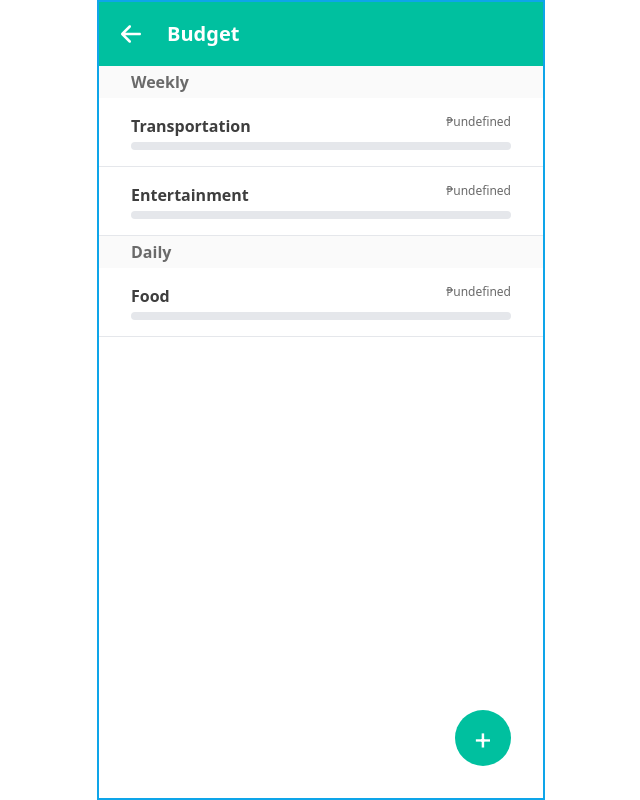
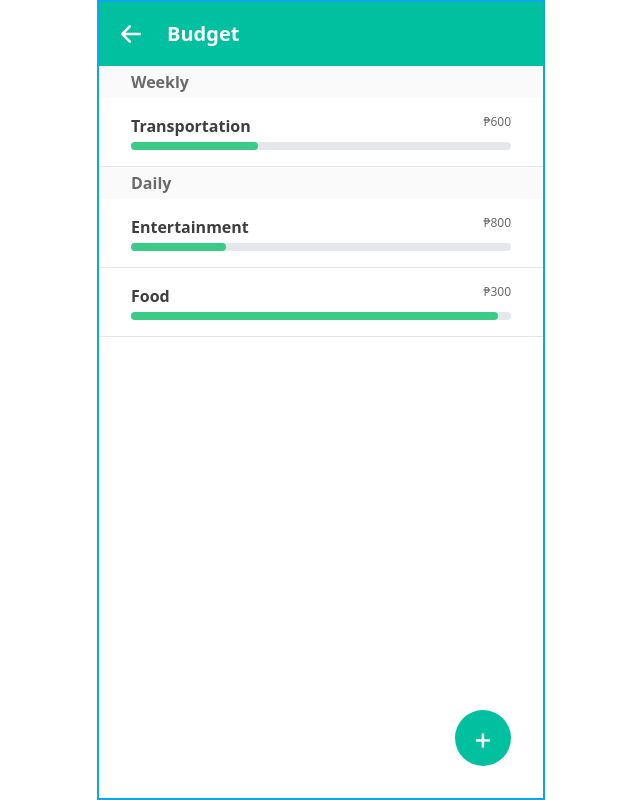
Before and after one commit to Vasallius/wally, a SvelteKit app in the folder client/: page /budget in a window 1280 px wide. Shown: the whole page, without its empty margins (319-959 px from the left). Built offline with nearby package versions, Linux system fonts and the light colour scheme.

Commit message:
refactor: budget

```diff
--- a/client/src/routes/(settings)/budget/+page.svelte
+++ b/client/src/routes/(settings)/budget/+page.svelte
@@ -17,11 +17,19 @@
 </script>
 
 <SettingsNav>Budget</SettingsNav>
-<div class= "flex flex-row justify-between bg-agray-50 text-agray-600 text-base font-semibold px-8 py-1"> Weekly </div>
-<BudgetRecord title="Transportation" balance={600} percent={0}/>
-<BudgetRecord title="Entertainment" balance={600} percent={89} />
-<div class= "flex flex-row justify-between bg-agray-50 text-agray-600 text-base font-semibold px-8 py-1"> Daily </div>
-<BudgetRecord title="Food" balance={600} percent={45}/>
+<div
+	class="flex flex-row justify-between bg-agray-50 text-agray-600 text-base font-semibold px-8 py-1"
+>
+	Weekly
+</div>
+<BudgetRecord title="Transportation" budgetSpent={200} budget={600} />
+<div
+	class="flex flex-row justify-between bg-agray-50 text-agray-600 text-base font-semibold px-8 py-1"
+>
+	Daily
+</div>
+<BudgetRecord title="Entertainment" budgetSpent={200} budget={800} />
+<BudgetRecord title="Food" budgetSpent={290} budget={300} />
 
 <div class="flex flex-col mt-auto relative">
 	<button on:click={openPopUp} class="w-14 h-14 absolute bottom-8 right-8 rounded-full bg-primary text-3xl text-center text-white font-primary hover:opacity-90"> + </button>
```
